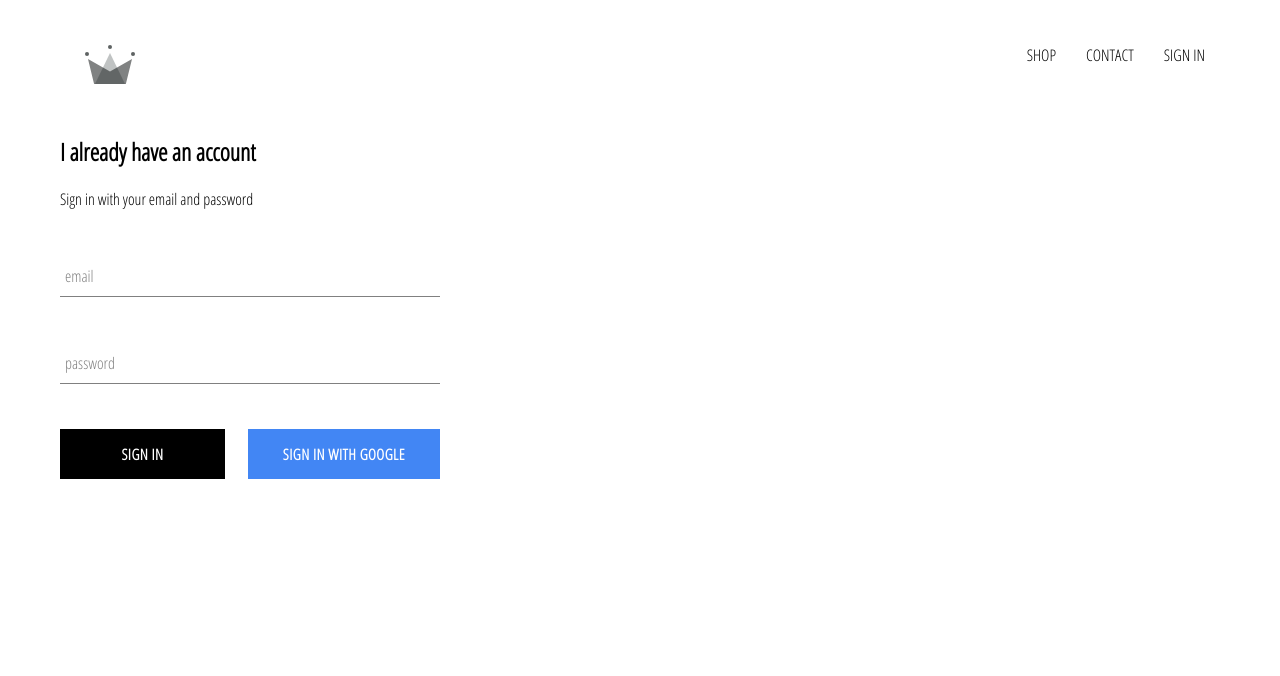
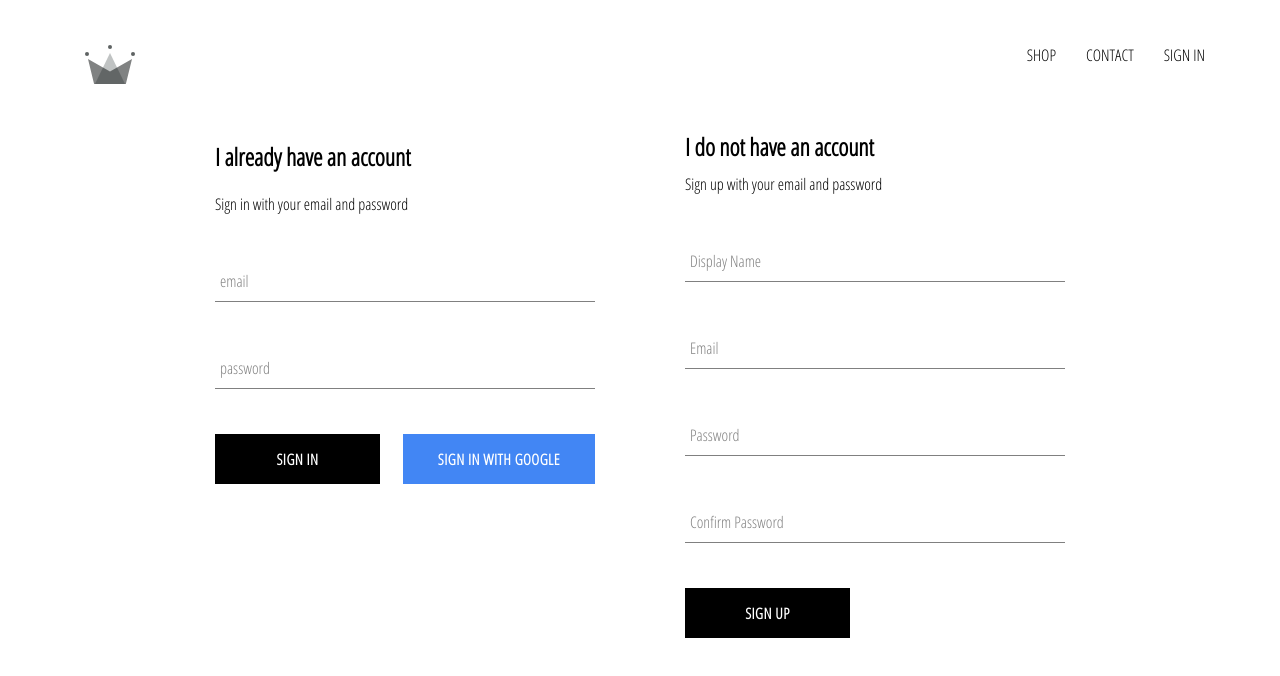
Before and after one commit to Heedee87/crwn-clothing, a React (Create React App) app: page /signin in a window 1280 px wide. Shown: the top 676 px of the page. Built offline with nearby package versions, Linux system fonts and the light colour scheme; no server answers.

Commit message:
implemented firebase utils, included ability to store authenticated users into firestore database

```diff
--- a/src/App.js
+++ b/src/App.js
@@ -7,7 +7,7 @@
 import ShopPage from "./pages/shop/shop.component";
 import SignInAndSignUpPage from "./pages/sign-in-and-sign-up/sign-in-and-sign-up.component";
 import Header from "./components/header/header.component";
-import { auth } from "./firebase/firebase.utils";
+import { auth, createUserProfileDocument } from "./firebase/firebase.utils";
 
 class App extends React.Component {
   constructor() {
@@ -21,10 +21,23 @@
   unsubscribeFromAuth = null;
 
   componentDidMount() {
-    this.unsubscribeFromAuth = auth.onAuthStateChanged(user => {
-      this.setState({ currentUser: user });
+    this.unsubscribeFromAuth = auth.onAuthStateChanged(async userAuth => {
+      if (userAuth) {
+        const userRef = await createUserProfileDocument(userAuth);
 
-      console.log(user);
+        userRef.onSnapshot(snapShot => {
+          this.setState({
+            currentUser: {
+              id: snapShot.id,
+              ...snapShot.data()
+            }
+          });
+
+          console.log(this.state);
+        });
+      } else {
+        this.setState({ currentUser: userAuth });
+      }
     });
   }
 
--- /dev/null
+++ b/src/components/sign-up/sign-up.component.jsx
@@ -0,0 +1,103 @@
+import React from "react";
+
+import FormInput from "../form-input/form-input.component";
+import CustomButton from "../custom-button/custom-button.component";
+
+import { auth, createUserProfileDocument } from "../../firebase/firebase.utils";
+
+import "./sign-up.styles.scss";
+
+class SignUp extends React.Component {
+  constructor() {
+    super();
+
+    this.state = {
+      displayName: "",
+      email: "",
+      password: "",
+      confirmPassword: ""
+    };
+  }
+
+  handleSubmit = async event => {
+    event.preventDefault();
+
+    const { displayName, email, password, confirmPassword } = this.state;
+
+    if (password !== confirmPassword) {
+      alert("passwords don't match");
+      return;
+    }
+
+    try {
+      const { user } = await auth.createUserWithEmailAndPassword(
+        email,
+        password
+      );
+
+      await createUserProfileDocument(user, { displayName });
+
+      this.setState({
+        displayName: "",
+        email: "",
+        password: "",
+        confirmPassword: ""
+      });
+    } catch (error) {
+      console.error(error);
+    }
+  };
+
+  handleChange = event => {
+    const { name, value } = event.target;
+
+    this.setState({ [name]: value });
+  };
+
+  render() {
+    const { displayName, email, password, confirmPassword } = this.state;
+    return (
+      <div className="sign-up">
+        <h2 className="title">I do not have an account</h2>
+        <span>Sign up with your email and password</span>
+        <form className="sign-up-form" onSubmit={this.handleSubmit}>
+          <FormInput
+            type="text"
+            name="displayName"
+            value={displayName}
+            onChange={this.handleChange}
+            label="Display Name"
+            required
+          />
+          <FormInput
+            type="email"
+            name="email"
+            value={email}
+            onChange={this.handleChange}
+            label="Email"
+            required
+          />
+          <FormInput
+            type="password"
+            name="password"
+            value={password}
+            onChange={this.handleChange}
+            label="Password"
+            required
+          />
+          <FormInput
+            type="password"
+            name="confirmPassword"
+            value={confirmPassword}
+            onChange={this.handleChange}
+            label="Confirm Password"
+            required
+          />
+          <CustomButton type="submit">SIGN UP</CustomButton>
+        </form>
+      </div>
+    );
+  }
+}
+
+export default SignUp;
--- /dev/null
+++ b/src/components/sign-up/sign-up.styles.scss
@@ -0,0 +1,9 @@
+.sign-up {
+  display: flex;
+  flex-direction: column;
+  width: 380px;
+
+  .title {
+    margin: 10px 0;
+  }
+}
--- a/src/firebase/firebase.utils.js
+++ b/src/firebase/firebase.utils.js
@@ -13,6 +13,32 @@
   measurementId: "G-K3FNB2SG2T"
 };
 
+export const createUserProfileDocument = async (userAuth, additionalData) => {
+  if (!userAuth) return;
+
+  const userRef = firestore.doc(`users/${userAuth.uid}`);
+
+  const snapShot = await userRef.get();
+
+  if (!snapShot.exists) {
+    const { displayName, email } = userAuth;
+    const createdAt = new Date();
+
+    try {
+      await userRef.set({
+        displayName,
+        email,
+        createdAt,
+        ...additionalData
+      });
+    } catch (error) {
+      console.log("error creating user", error.message);
+    }
+  }
+
+  return userRef;
+};
+
 firebase.initializeApp(config);
 
 export const auth = firebase.auth();
--- a/src/pages/sign-in-and-sign-up/sign-in-and-sign-up.component.jsx
+++ b/src/pages/sign-in-and-sign-up/sign-in-and-sign-up.component.jsx
@@ -1,12 +1,14 @@
 import React from "react";
 
 import SignIn from "../../components/sign-in/sign-in.component";
+import SignUp from "../../components/sign-up/sign-up.component";
 
 import "./sign-in-and-sign-up.styles.scss";
 
 const SignInAndSignUpPage = () => (
   <div className="sign-in-and-sign-up">
     <SignIn />
+    <SignUp />
   </div>
 );
 
--- a/src/pages/sign-in-and-sign-up/sign-in-and-sign-up.styles.scss
+++ b/src/pages/sign-in-and-sign-up/sign-in-and-sign-up.styles.scss
@@ -0,0 +1,7 @@
+.sign-in-and-sign-up {
+  width: 850px;
+  display: flex;
+  justify-content: space-between;
+  margin: 30px auto;
+
+}
```
